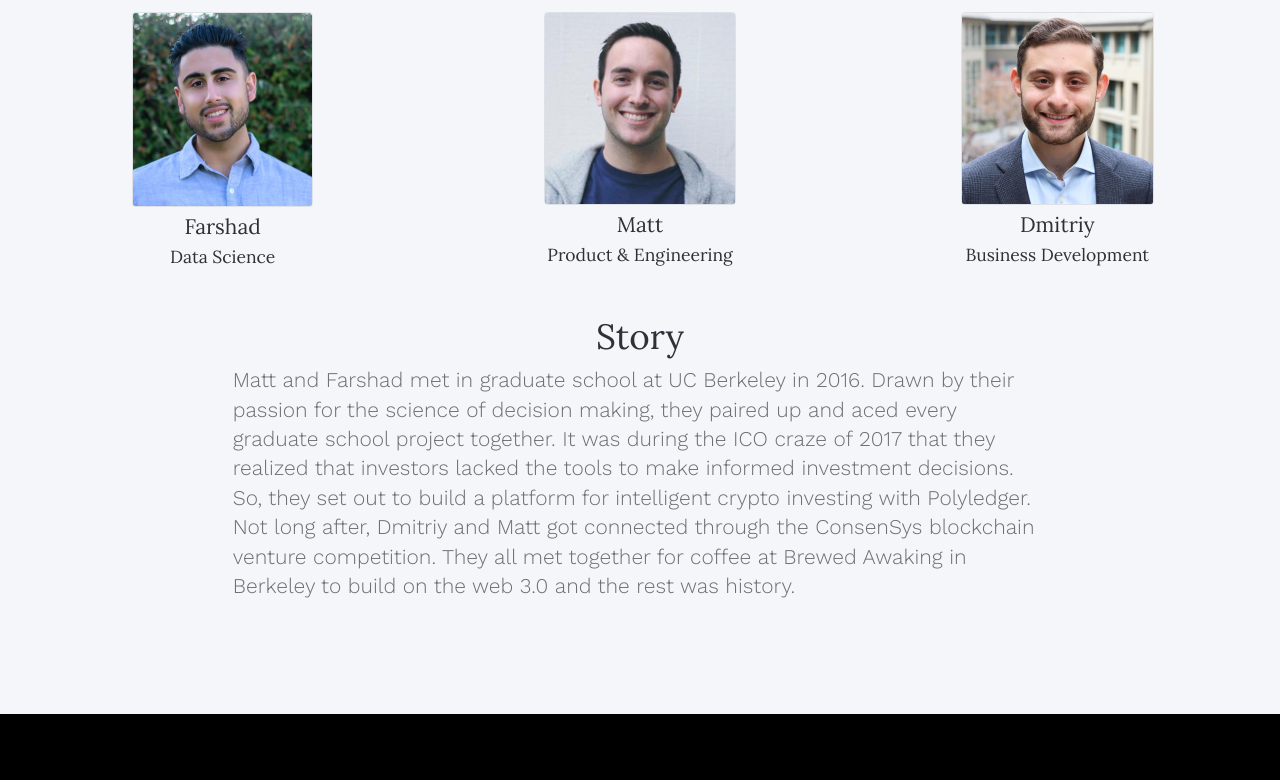
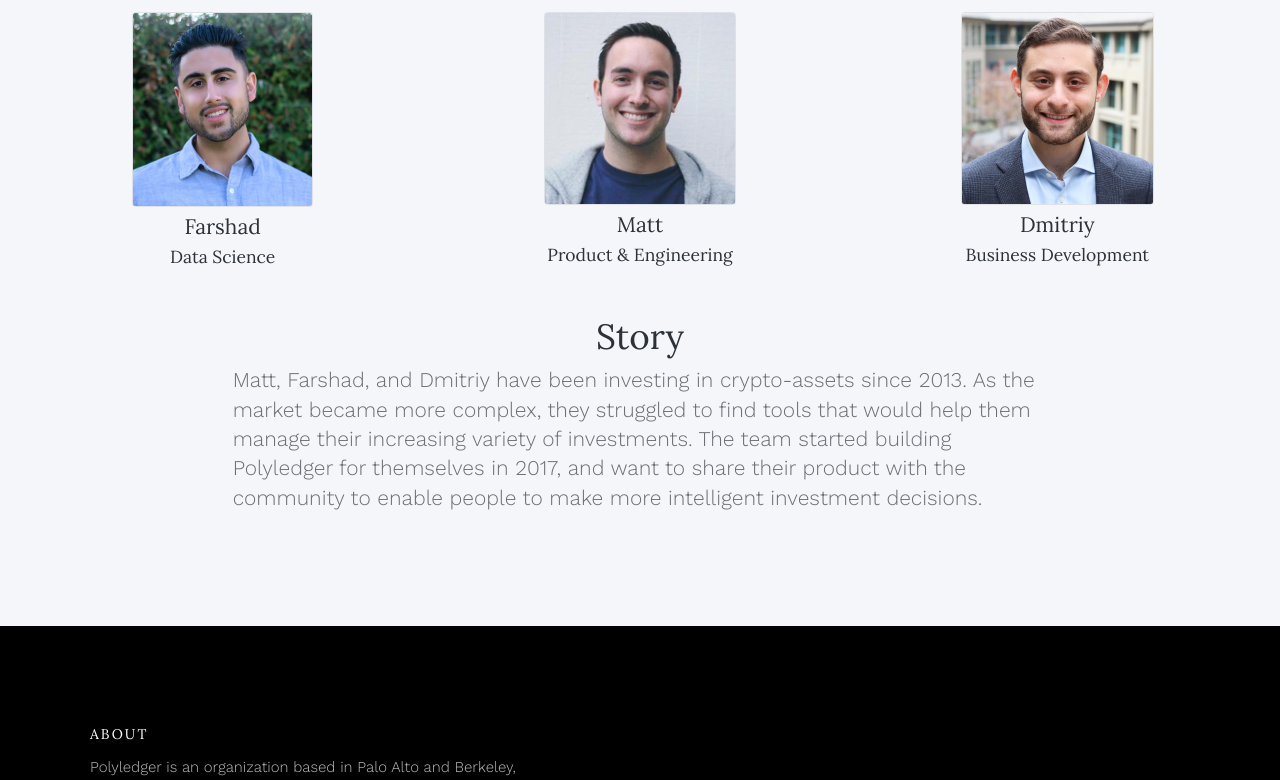
Before and after one commit to Polyledger/polyledger.com, a React (Create React App) app: page /team in a window 1280 px wide. Shown: the part 492-1272 px from the top of the page. Built offline with nearby package versions, Linux system fonts and the light colour scheme.

Commit message:
Update story

```diff
--- a/package.json
+++ b/package.json
@@ -31,7 +31,6 @@
 	"scripts": {
 		"build-css": "node-sass-chokidar --include-path ./src/styles --include-path ./node_modules src/styles/ -o src/styles/",
 		"watch-css": "npm run build-css && node-sass-chokidar --include-path ./src/styles --include-path ./node_modules src/styles/ -o src/styles --watch --recursive",
-		"precommit": "lint-staged",
 		"predeploy": "npm run build",
 		"deploy": "gh-pages -d build",
 		"start-js": "react-scripts start",
--- a/src/components/Team/Team.js
+++ b/src/components/Team/Team.js
@@ -68,15 +68,7 @@ class Team extends Component {
 							<div className="col-8 offset-2">
 								<h1>Story</h1>
 								<p className="text-left lead">
-									Matt and Farshad met in graduate school at UC Berkeley in 2016. Drawn
-									by their passion for the science of decision making, they paired up and
-									aced every graduate school project together. It was during the ICO
-									craze of 2017 that they realized that investors lacked the tools to
-									make informed investment decisions. So, they set out to build a
-									platform for intelligent crypto investing with Polyledger. Not long
-									after, Dmitriy and Matt got connected through the ConsenSys blockchain
-									venture competition. They all met together for coffee at Brewed Awaking
-									in Berkeley to build on the web 3.0 and the rest was history.
+									Matt, Farshad, and Dmitriy have been investing in crypto-assets since 2013. As the market became more complex, they struggled to find tools that would help them manage their increasing variety of investments. The team started building Polyledger for themselves in 2017, and want to share their product with the community to enable people to make more intelligent investment decisions.
 								</p>
 							</div>
 						</div>
```
